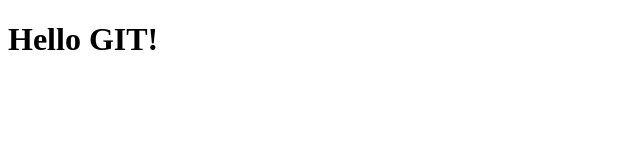
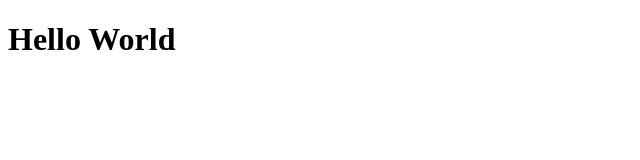
Before and after one commit to jan-grasewicz/git-course-4, a plain HTML site: page index.html in a window 1280 px wide. Shown: the full height of the page, 0-640 px from the left. Drawn offline with Linux system fonts and the light colour scheme.

Commit message:
Hello World! added to index.html

```diff
--- a/index.html
+++ b/index.html
@@ -7,6 +7,6 @@
     <title>iSA GIT Course - 4</title>
 </head>
 <body>
-    <h1>Hello GIT!</h1>
+    <h1>Hello World</h1>
 </body>
 </html>
```
